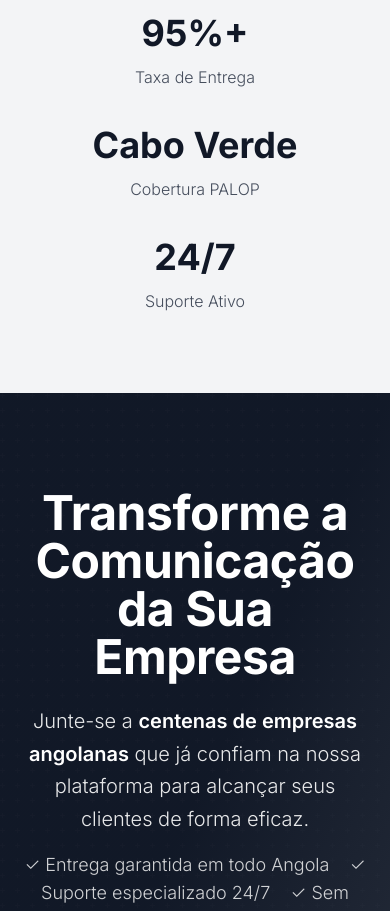
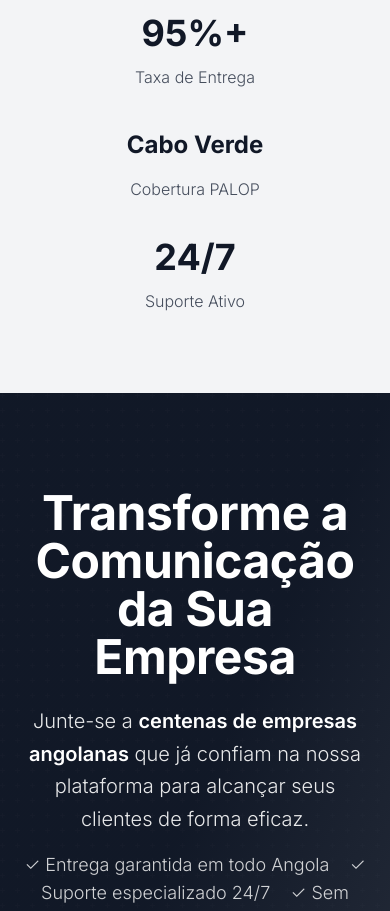
Before and after one commit to kiumaa/angola-sms-flow, a React (Vite) app: page / in a window 390 px wide. Shown: the part 5180-6091 px from the top of the page. Built offline with nearby package versions, Linux system fonts and the light colour scheme; no server answers; the database is empty.

Commit message:
Refactor: Improve responsive sizing
Adjust the size of the animated PALOP text component to ensure visual harmony across different screen sizes, enhancing responsiveness.

```diff
--- a/src/components/ui/animated-palop-text.tsx
+++ b/src/components/ui/animated-palop-text.tsx
@@ -27,7 +27,7 @@ export const AnimatedPalopText = ({ className }: AnimatedPalopTextProps) => {
   }, []);
 
   return (
-    <div className={`relative inline-block min-w-[140px] text-center ${className}`}>
+    <div className={`relative inline-block min-w-[120px] sm:min-w-[140px] md:min-w-[160px] text-center ${className}`}>
       <AnimatePresence mode="wait">
         <motion.span
           key={currentIndex}
@@ -38,13 +38,13 @@ export const AnimatedPalopText = ({ className }: AnimatedPalopTextProps) => {
             duration: 0.5,
             ease: "easeInOut"
           }}
-          className="absolute inset-0 flex items-center justify-center font-bold text-primary"
+          className="absolute inset-0 flex items-center justify-center font-bold text-primary text-2xl sm:text-3xl md:text-4xl leading-tight"
         >
           {PALOP_COUNTRIES[currentIndex]}
         </motion.span>
         {/* Invisible placeholder to maintain layout */}
-        <span className="invisible font-bold">
-          Moçambique
+        <span className="invisible font-bold text-2xl sm:text-3xl md:text-4xl leading-tight">
+          São Tomé e Príncipe
         </span>
       </AnimatePresence>
     </div>
```
